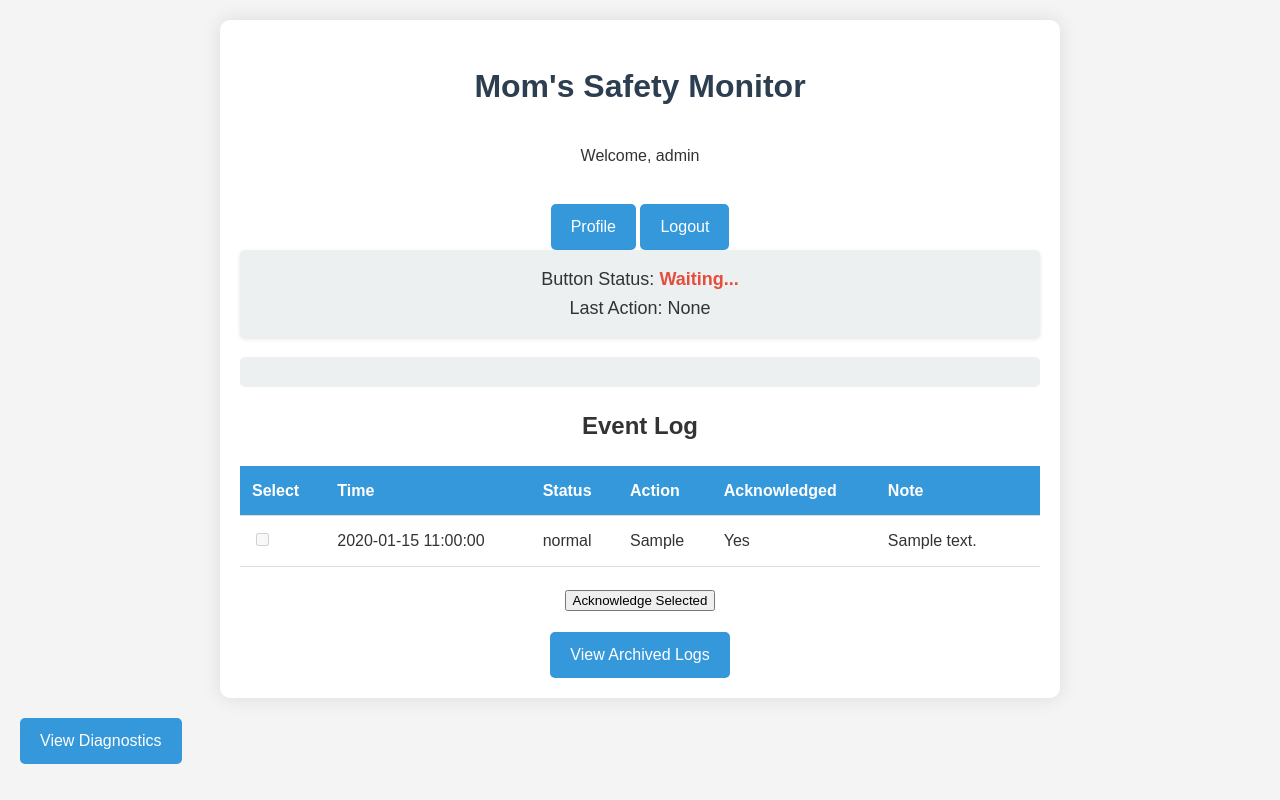
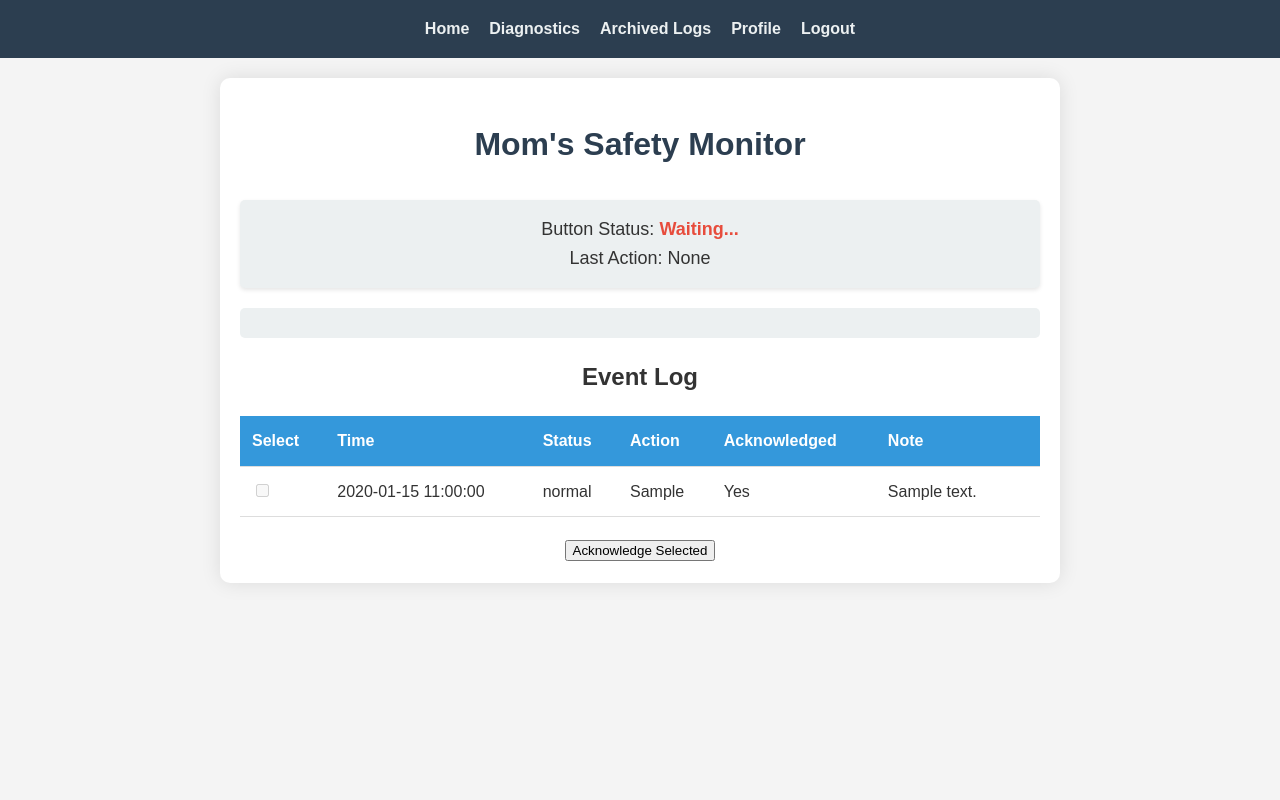
Before and after one commit to zokahn/mamawatch, a Flask app: page / in a window 1280 px wide. Run offline with Flask 3, Linux system fonts and the light colour scheme; a user stored in the database is signed in; tables that the repository leaves empty hold one stand-in row (values such as "Sample post"); some libraries are stand-ins or nearby versions.

Commit message:
feat: Refactor pages to have a unified look and feel with a menu bar

```diff
--- a/mom-safety-monitor/static/css/style.css
+++ b/mom-safety-monitor/static/css/style.css
@@ -88,9 +88,42 @@ body {
     font-family: 'Arial', sans-serif;
     line-height: 1.6;
     margin: 0;
-    padding: 20px;
+    padding: 0;
     background-color: #f4f4f4;
     color: #333;
+}
+
+header {
+    background-color: #2c3e50;
+    color: #ecf0f1;
+    padding: 1rem;
+}
+
+nav ul {
+    list-style-type: none;
+    padding: 0;
+    margin: 0;
+    display: flex;
+    justify-content: center;
+}
+
+nav ul li {
+    margin: 0 10px;
+}
+
+nav ul li a {
+    color: #ecf0f1;
+    text-decoration: none;
+    font-weight: bold;
+    transition: color 0.3s ease;
+}
+
+nav ul li a:hover {
+    color: #3498db;
+}
+
+main {
+    padding: 20px;
 }
 
 .container {
@@ -225,3 +258,27 @@ tr:hover {
         transform: scale(1);
     }
 }
+
+/* Responsive design */
+@media (max-width: 600px) {
+    nav ul {
+        flex-direction: column;
+        align-items: center;
+    }
+
+    nav ul li {
+        margin: 5px 0;
+    }
+
+    .container {
+        padding: 10px;
+    }
+
+    table {
+        font-size: 14px;
+    }
+
+    th, td {
+        padding: 8px;
+    }
+}
--- /dev/null
+++ b/mom-safety-monitor/templates/base.html
@@ -0,0 +1,34 @@
+<!DOCTYPE html>
+<html lang="en">
+<head>
+    <meta charset="UTF-8">
+    <meta name="viewport" content="width=device-width, initial-scale=1.0">
+    <title>{% block title %}Mom's Safety Monitor{% endblock %}</title>
+    <link rel="stylesheet" href="{{ url_for('static', filename='css/style.css') }}">
+    {% block extra_head %}{% endblock %}
+</head>
+<body>
+    <header>
+        <nav>
+            <ul>
+                <li><a href="{{ url_for('main.index') }}">Home</a></li>
+                <li><a href="{{ url_for('main.diagnostics') }}">Diagnostics</a></li>
+                <li><a href="{{ url_for('main.archived_logs') }}">Archived Logs</a></li>
+                {% if current_user.is_authenticated %}
+                    <li><a href="{{ url_for('main.profile') }}">Profile</a></li>
+                    {% if current_user.is_admin %}
+                        <li><a href="{{ url_for('main.admin') }}">Admin</a></li>
+                    {% endif %}
+                    <li><a href="{{ url_for('main.logout') }}">Logout</a></li>
+                {% else %}
+                    <li><a href="{{ url_for('main.login') }}">Login</a></li>
+                {% endif %}
+            </ul>
+        </nav>
+    </header>
+    <main>
+        {% block content %}{% endblock %}
+    </main>
+    {% block scripts %}{% endblock %}
+</body>
+</html>
--- a/mom-safety-monitor/templates/index.html
+++ b/mom-safety-monitor/templates/index.html
@@ -1,24 +1,13 @@
-<!DOCTYPE html>
-<html lang="en">
-<head>
-    <meta charset="UTF-8">
-    <meta name="viewport" content="width=device-width, initial-scale=1.0">
-    <title>Mom's Safety Monitor</title>
-    <link rel="stylesheet" href="{{ url_for('static', filename='css/style.css') }}">
+{% extends "base.html" %}
+
+{% block extra_head %}
     <link rel="stylesheet" href="https://cdnjs.cloudflare.com/ajax/libs/animate.css/4.1.1/animate.min.css">
     <meta http-equiv="refresh" content="60">
-</head>
-<body>
+{% endblock %}
+
+{% block content %}
     <div class="container">
         <h1 class="animate__animated animate__fadeIn">Mom's Safety Monitor</h1>
-        <div class="user-info">
-            <p>Welcome, {{ current_user.username }}</p>
-            <a href="{{ url_for('main.profile') }}" class="button">Profile</a>
-            {% if current_user.is_admin %}
-            <a href="{{ url_for('main.admin') }}" class="button">Admin Panel</a>
-            {% endif %}
-            <a href="{{ url_for('main.logout') }}" class="button">Logout</a>
-        </div>
         <div id="status" class="status animate__animated animate__fadeIn">
             <p>Button Status: <span id="button-status" class="disconnected">Waiting...</span></p>
             <p>Last Action: <span id="last-action">None</span></p>
@@ -64,7 +53,6 @@
                 </table>
                 <button type="submit" id="bulk-acknowledge-button">Acknowledge Selected</button>
             </form>
-            <a href="{{ url_for('main.archived_logs') }}" class="button">View Archived Logs</a>
         </div>
         <div id="acknowledge-form" class="hidden animate__animated animate__fadeIn">
             <h2>Acknowledge Event</h2>
@@ -76,8 +64,9 @@
             </form>
         </div>
     </div>
-    <a href="{{ url_for('main.diagnostics') }}" class="button animate__animated animate__fadeIn">View Diagnostics</a>
+{% endblock %}
+
+{% block scripts %}
     <script src="https://cdnjs.cloudflare.com/ajax/libs/socket.io/4.0.1/socket.io.js"></script>
     <script src="{{ url_for('static', filename='js/main.js') }}"></script>
-</body>
-</html>
+{% endblock %}
```
Also changed, not shown: mom-safety-monitor/templates/admin.html (+6 -12 lines), mom-safety-monitor/templates/archived_logs.html (+9 -12 lines), mom-safety-monitor/templates/diagnostics.html (+12 -12 lines), mom-safety-monitor/templates/login.html (+6 -11 lines), mom-safety-monitor/templates/profile.html (+6 -12 lines).
